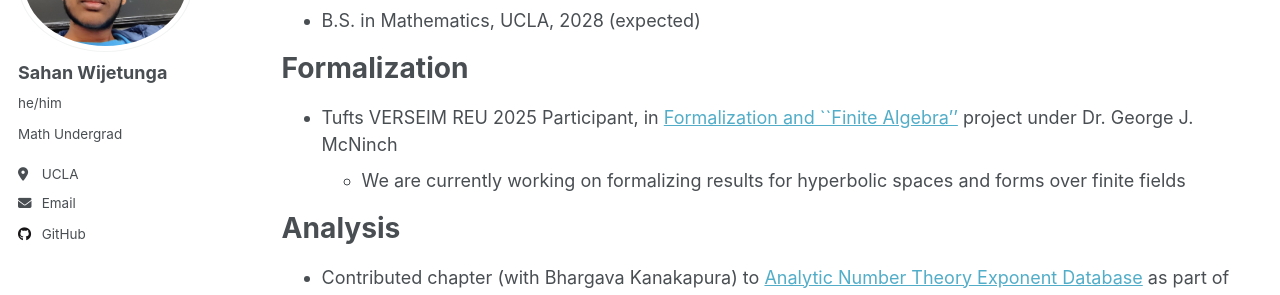
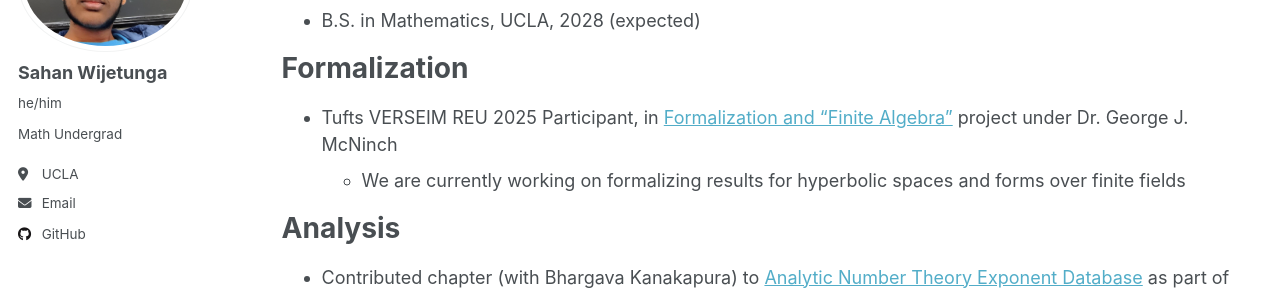
Before and after one commit to sahanwijetunga/sahanwijetunga.github.io, a Jekyll site: the page built from _pages/cv.md, in a window 1280 px wide and 900 px high. Shown: the part 186-481 px from the top of the window. Built offline with Jekyll 4.4.1, drawn with Linux system fonts in a browser that asks for light colours.

Commit message:
Update cv.md

```diff
--- a/_pages/cv.md
+++ b/_pages/cv.md
@@ -15,7 +15,7 @@ Education
 
 Formalization
 ======
-* Tufts VERSEIM REU 2025 Participant, in [Formalization and ``Finite Algebra''](https://sites.tufts.edu/verseimreu/formalization-and-finite-algebra/) project under Dr. George J. McNinch
+* Tufts VERSEIM REU 2025 Participant, in [Formalization and "Finite Algebra"](https://sites.tufts.edu/verseimreu/formalization-and-finite-algebra/) project under Dr. George J. McNinch
   * We are currently working on formalizing results for hyperbolic spaces and forms over finite fields
 
 Analysis
```
